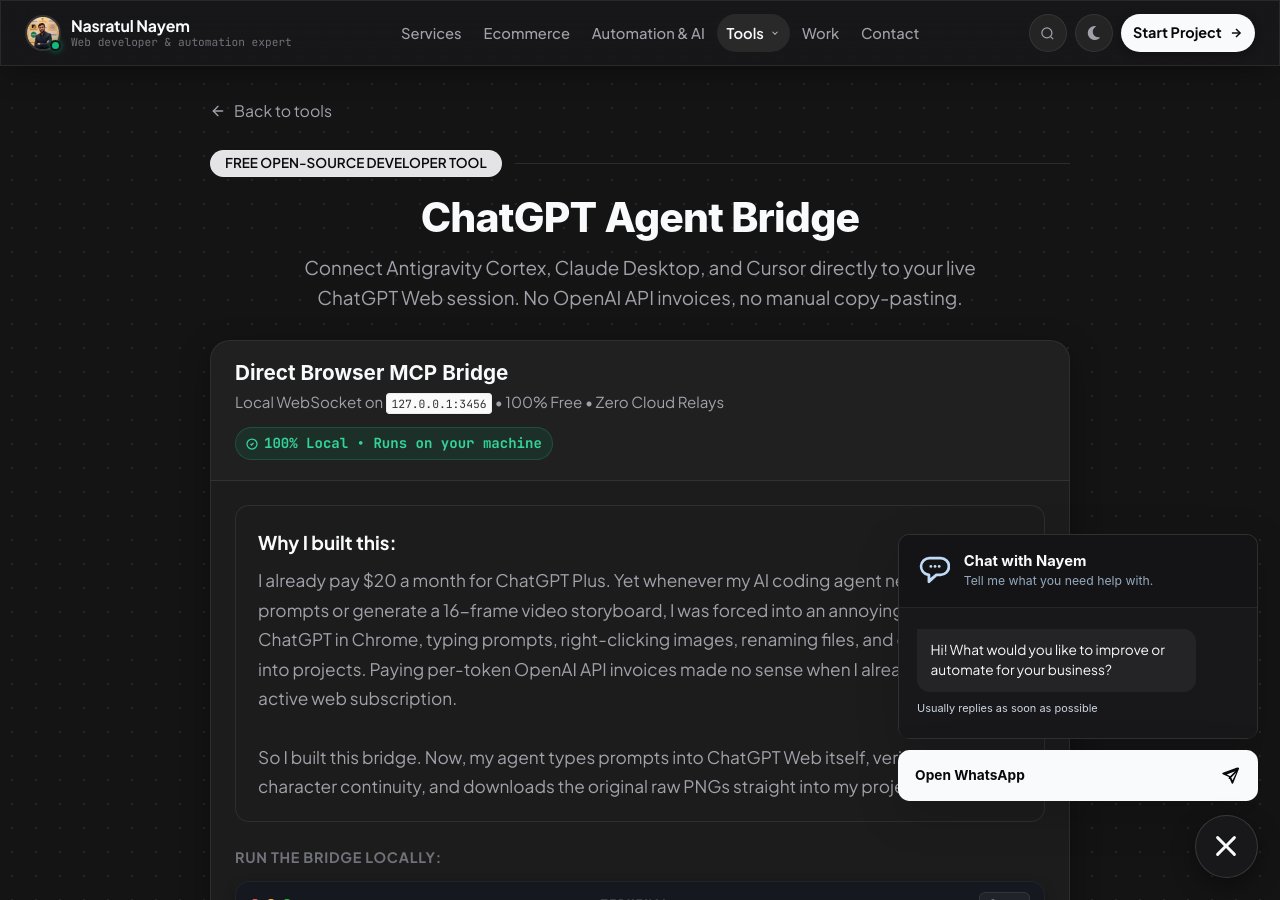
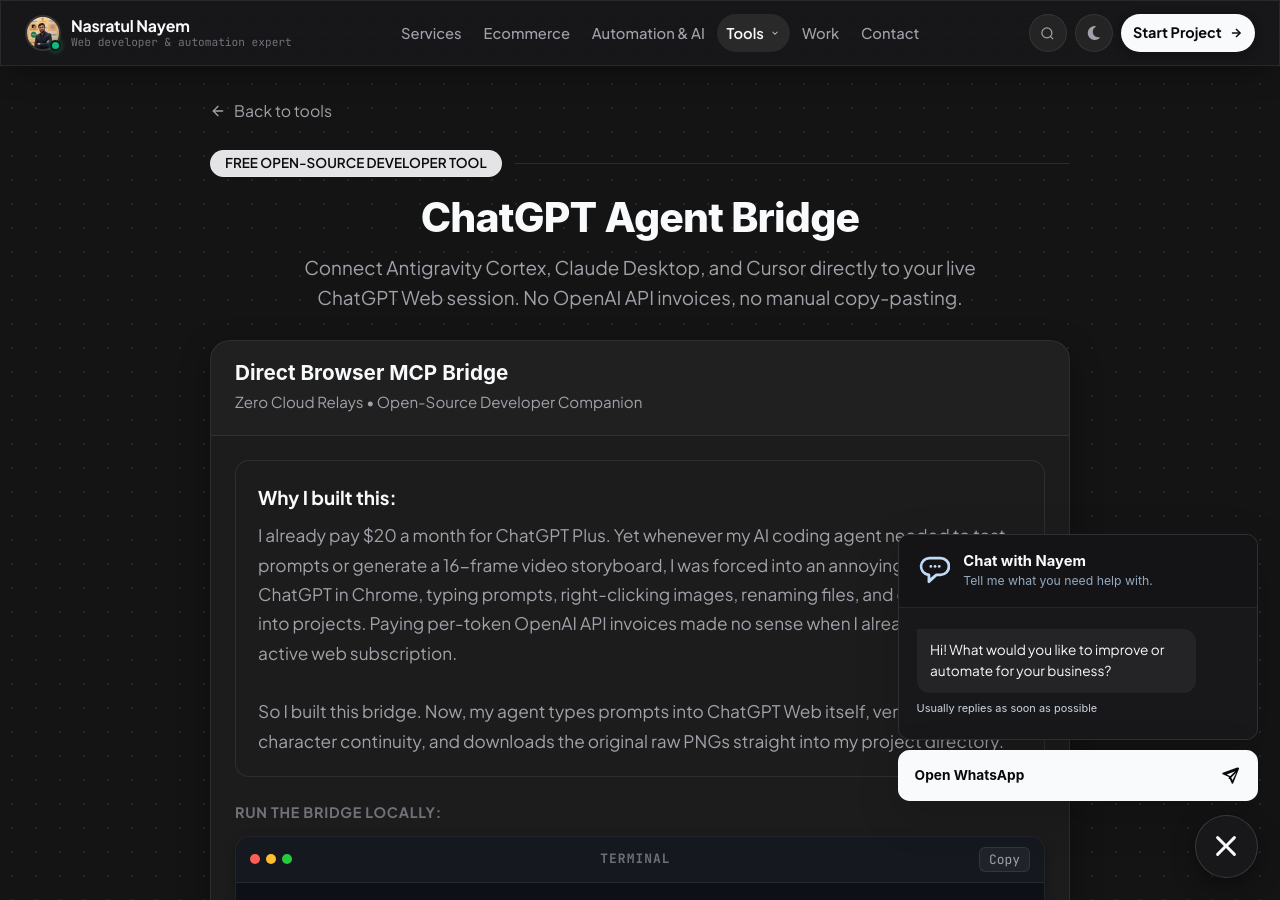
Before and after one commit to nasratulnayem/nasratulnayem.github.io, a Jekyll site: the page built from _pages/chatgpt-agent-bridge.md, in a window 1280 px wide and 900 px high. Built offline with Jekyll 4.4.1, drawn with Linux system fonts in a browser that asks for light colours; a style sheet for code colours, icons or effects is not loaded.

Commit message:
design: remove ugly local badge and raw IP port subtitle

```diff
--- a/_pages/chatgpt-agent-bridge.md
+++ b/_pages/chatgpt-agent-bridge.md
@@ -328,11 +328,7 @@
       <div class="ht-bridge-card__header">
         <div>
           <h2 class="ht-bridge-card__title">Direct Browser MCP Bridge</h2>
-          <p class="ht-bridge-card__meta">Local WebSocket on <code>127.0.0.1:3456</code> &bull; 100% Free &bull; Zero Cloud Relays</p>
-        </div>
-        <div class="ht-bridge-card-badge">
-          <svg width="12" height="12" viewBox="0 0 24 24" fill="none" stroke="currentColor" stroke-width="2.5"><circle cx="12" cy="12" r="10"></circle><path d="m9 12 2 2 4-4"></path></svg>
-          <span>100% Local &bull; Runs on your machine</span>
+          <p class="ht-bridge-card__meta">Zero Cloud Relays &bull; Open-Source Developer Companion</p>
         </div>
       </div>
 
```
